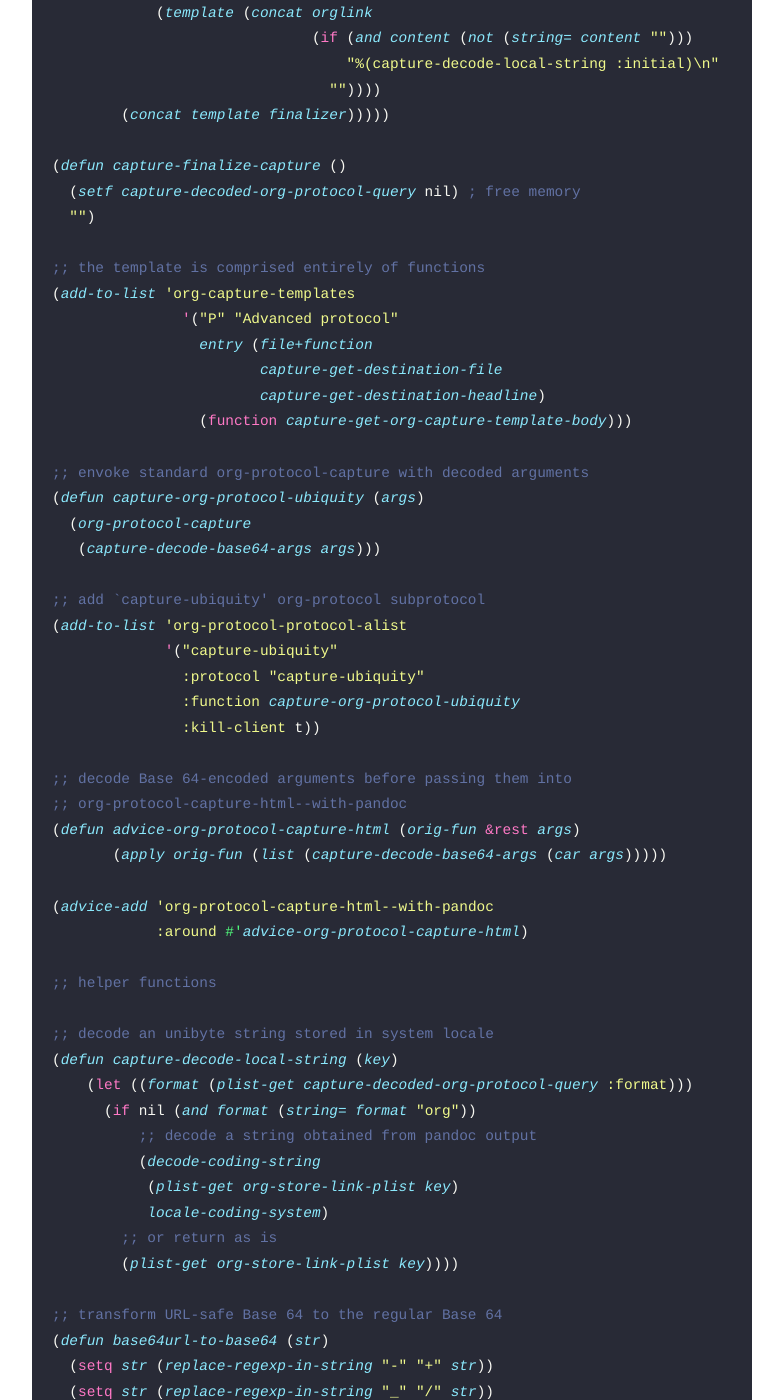
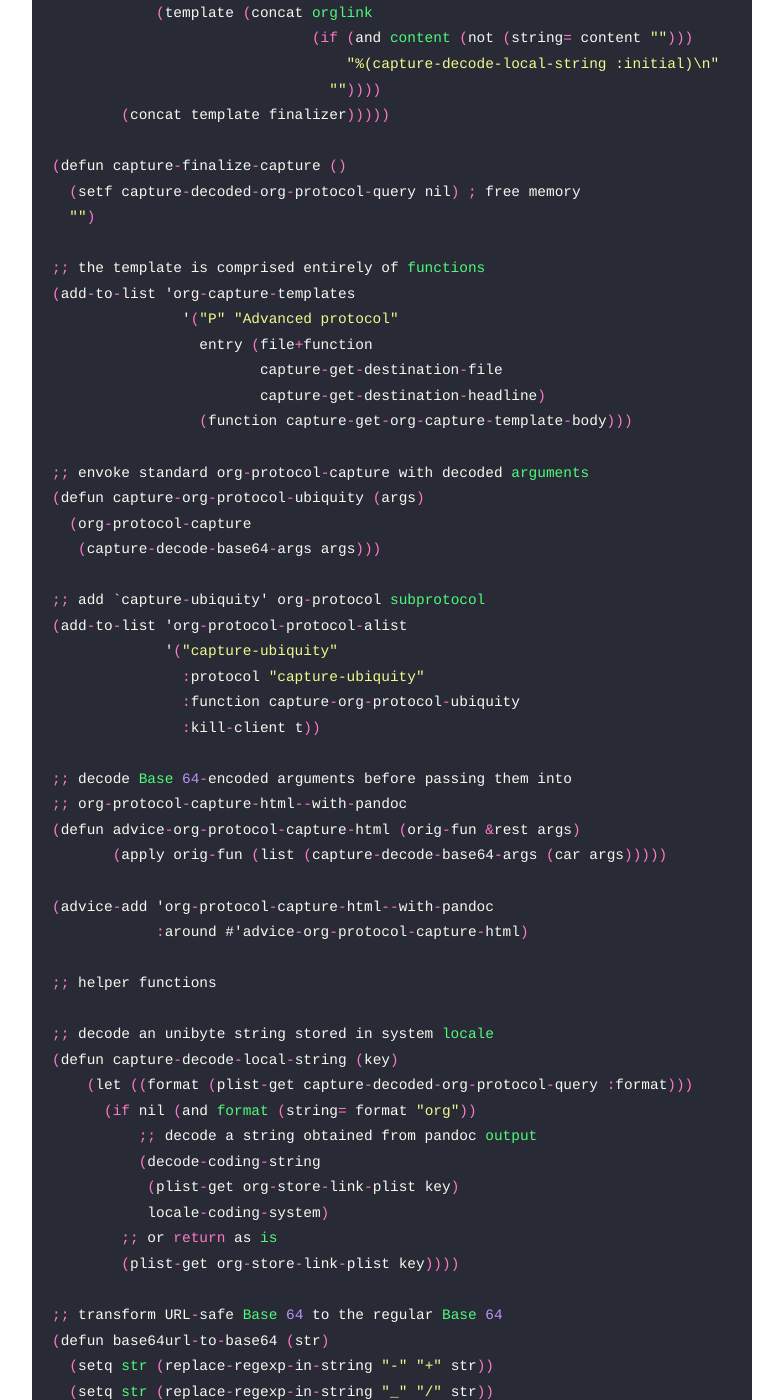
Before and after one commit to GChristensen/posts, a Jekyll site: the page built from _posts/2019-08-31-dynamic-org-capture-templates.md, in a window 1280 px wide and 1400 px high, scrolled down 6196 px. Shown: the whole window, without its empty margins (248-1031 px from the left). Built offline with Jekyll 4.4.1, drawn with Linux system fonts in a browser that asks for light colours; some of the changed text lies outside the part shown.

Commit message:
site edit

````diff
--- a/_posts/2019-08-31-dynamic-org-capture-templates.md
+++ b/_posts/2019-08-31-dynamic-org-capture-templates.md
@@ -208,7 +208,7 @@ out of the org-protocol link parameters.
 
 Paste the following code into your `.emacs` configuration file:
 
-```lisp
+```java
 ;; get the destination org file path specified in Ubiquity
 (defun capture-get-destination-file ()
   ;; `capture-decoded-org-protocol-query' global variable contains
````
